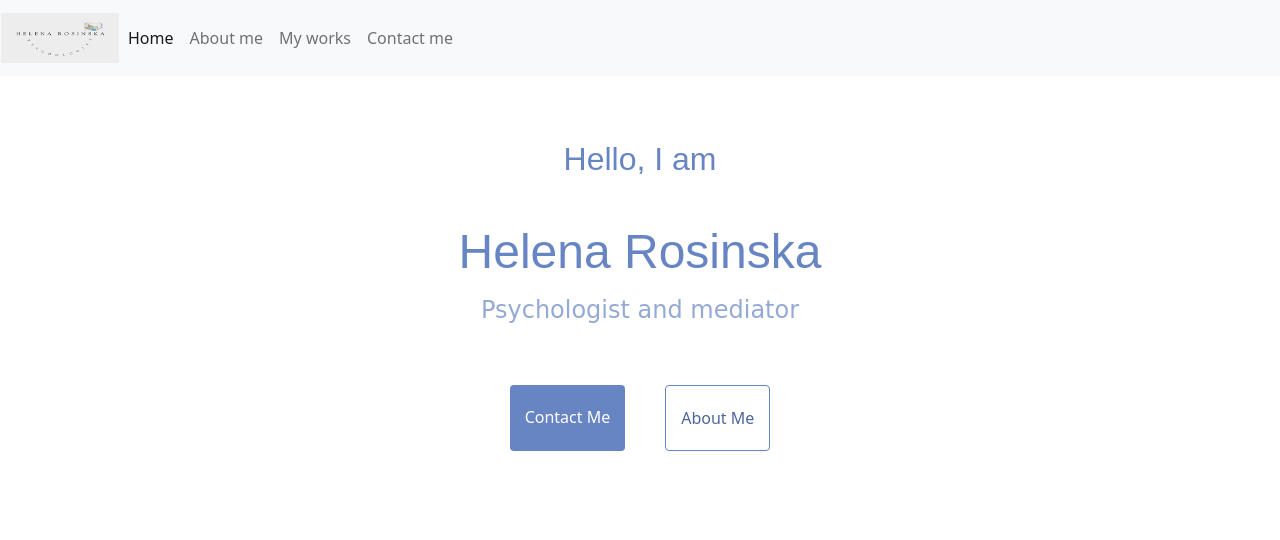
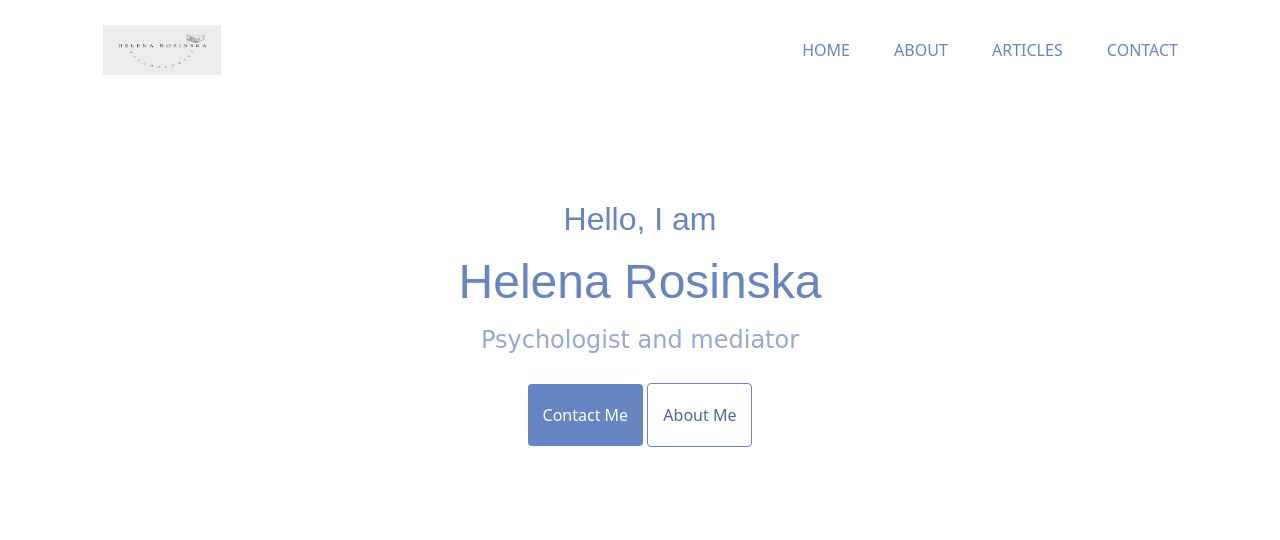
Before and after one commit to Oksihup/portfolio_psh, a plain HTML site: page index.html in a window 1280 px wide. Shown: the top 540 px of the page. Drawn offline with nearby package versions, Linux system fonts and the light colour scheme; a web font is replaced by a local one.

Commit message:
Changed navigator bar and added link to github

```diff
--- a/index.html
+++ b/index.html
@@ -29,68 +29,30 @@
     <link rel="stylesheet" href="styles/portfolio.css" />
   </head>
   <body>
-    <div class="container">
-      <nav class="navbar navbar-expand-lg navbar-light bg-light fixed-top">
+
+
+<div class="container-fluid">
+      <nav class="container d-flex justify-content-between align-items-center">
         <a href="/" title="Helena Rosinska">
           <img src="images/Logo_2.png" class="logo" alt="Logo" />
         </a>
-        <button
-          class="navbar-toggler"
-          type="button"
-          data-bs-toggle="collapse"
-          data-bs-target="#navbarNav"
-          aria-controls="navbarNav"
-          aria-expanded="false"
-          aria-label="Toggle navigation"
-        >
-          <span class="navbar-toggler-icon"></span>
-        </button>
-        <div class="navbar-collapse" id="navbarNav" style>
-          <ul class="nav navbar-nav navbar-right">
-            <li class="nav-item">
-              <a
-                class="nav-link active"
-                aria-current="page"
-                href="/"
-                title="Homepage"
-                >Home</a
-              >
-            </li>
-            <li class="nav-item">
-              <a
-                class="nav-link"
-                href="/about.html"
-                title="About Helena Rosinska"
-                >About me</a
-              >
-            </li>
-            <li class="nav-item">
-              <a
-                class="nav-link"
-                href="/work.html"
-                title="Works of Helena Rosinska"
-                >My works</a
-              >
-            </li>
-            <li class="nav-item">
-              <a
-                class="nav-link"
-                href="/contact.html"
-                title="Contact Helena Rosinska"
-                >Contact me</a
-              >
-            </li>
-          </ul>
+        <div>
+          <a href="/" class="active-link" title="Homepage">HOME</a>
+          <a href="/about.html" title="About page">ABOUT</a>
+          <a href="/gallery.html" title="Photographs gallery">ARTICLES</a>
+          <a href="/contact.html" title="Contact page">CONTACT</a>
         </div>
       </nav>
-    </div>
+
+
+
 
     <div class="hero">
       <h2>Hello, I am</h2>
       <h1 class="text-center">Helena Rosinska</h1>
       <h3 class="text-center">Psychologist and mediator</h3>
 
-      <div class="navigation-links mb-5">
+      <div class="navigation-links mb-3">
         <a
           href="/about.html#contact"
           class="primary-link"
@@ -235,6 +197,12 @@
             <i class="fa-brands fa-twitter"></i
           ></a>
         </div>
+        <p class="text-center text-muted mt-5">
+          ✌️ This website was coded by Oksana Zhuravska, and is
+          <a href="https://github.com/Oksihup/portfolio_psh" target="_blank">
+            open-sourced
+          </a>
+        </p>
       </footer>
     </div>
   </body>
--- a/styles/portfolio.css
+++ b/styles/portfolio.css
@@ -18,7 +18,7 @@ body {
 
 .hero {
   text-align: center;
-  padding: 140px 20px 40px 20px;
+  padding: 100px 20px;
 }
 .hero p {
   padding: 40px 0 0;
@@ -27,13 +27,15 @@ body {
   font-size: 24px;
 }
 
+.hero h3 {
+  margin-bottom: 48px;
+}
 h1 {
   font-family: var(--heading-font-family);
   color: var(--branding-color);
   font-weight: 500;
   font-size: 48px;
   line-height: 1.5;
-  padding: 30px 0 0;
 }
 .content h1 {
   padding: 60px 0 0;
@@ -66,15 +68,34 @@ h4 {
   }
 }
 
-.navigation-links {
-  display: flex;
-  margin-top: 40px;
-  justify-content: center;
+nav {
+  padding: 20px 0;
 }
 
-.navigation-links a {
-  margin: 20px;
+nav ul {
+  padding: 0;
+  margin: 0;
 }
+
+nav li {
+  display: inline;
+  list-style: none;
+  line-height: 42px;
+  margin-left: 15px;
+}
+
+nav a {
+  text-decoration: none;
+  color: var(--branding-color);
+  transition: all 100ms ease-in-out;
+  padding: 0 20px;
+}
+
+nav a:hover,
+nav li.active a {
+  color: black;
+}
+
 .primary-link {
   border-radius: 4px;
   padding: 20px 15px;
```
Also changed, not shown: about.html (+18 -54 lines), contact.html (+17 -53 lines), work.html (+17 -53 lines).
